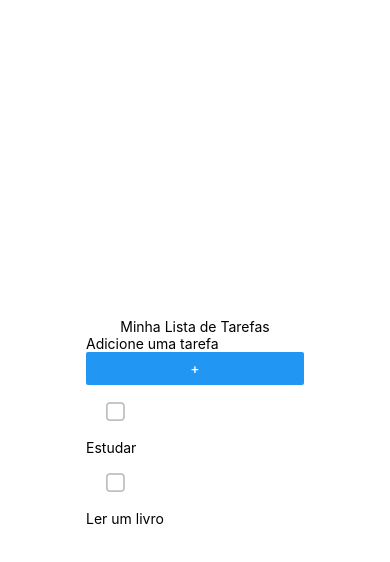
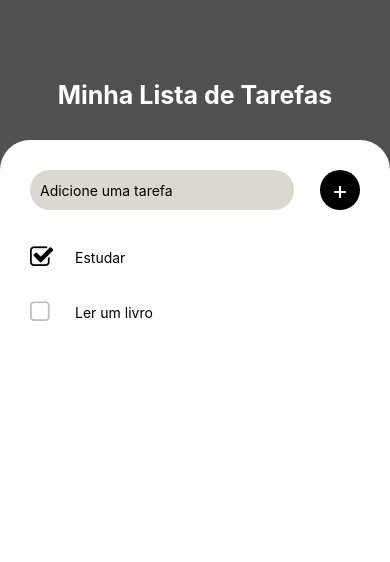
Before and after one commit to ronycastroc/listplus-rn, a React Native app: screen / in a window 390 px wide. Shown: the top 562 px of the page. Built offline with nearby package versions, Linux system fonts and the light colour scheme.

Commit message:
style: title, form, tasks

```diff
--- a/App.js
+++ b/App.js
@@ -14,8 +14,7 @@ export default function App() {
 const styles = StyleSheet.create({
   container: {
     flex: 1,
-    backgroundColor: '#fff',
-    alignItems: 'center',
-    justifyContent: 'center',
+    backgroundColor: "#51514F",
+    paddingTop: 80,
   },
 });
--- a/src/components/Form/index.js
+++ b/src/components/Form/index.js
@@ -1,10 +1,16 @@
-import { View, TextInput, TouchableOpacity, Button } from "react-native";
+import { View, TextInput, TouchableOpacity, Text } from "react-native";
+import styles from "./style";
 
 export default function Form() {
   return (
-    <View>
-      <TextInput placeholder="Adicione uma tarefa"/>
-      <Button title="+"/>
+    <View style={styles.formContent}>
+      <TextInput style={styles.form} placeholder="Adicione uma tarefa"/>
+      <TouchableOpacity
+        style={styles.button}
+        onPress={() => {}}
+        >
+          <Text style={styles.textButton}>+</Text>
+      </TouchableOpacity>
     </View>
   );
 }
--- /dev/null
+++ b/src/components/Form/style.js
@@ -0,0 +1,32 @@
+import { StyleSheet } from "react-native";
+
+const styles = StyleSheet.create({
+  formContent: {
+    flexDirection: "row",
+    marginLeft: 20,
+    marginBottom: 20,
+    justifyContent: "space-between",
+    width: "100%"
+  },
+  form: {
+    width: "80%",
+    backgroundColor: "#DBD8D1",
+    paddingLeft: 10,
+    borderRadius: 50,
+  },
+  button: {
+    borderRadius: 50,
+    backgroundColor: "black",
+    width: 40,
+    height: 40,
+    alignItems: "center",
+    justifyContent: "center"
+  },
+  textButton: {
+    color: "#fff",
+    fontSize: 25,
+    textAlign: "center"
+  }
+});
+
+export default styles;
--- a/src/components/Main/index.js
+++ b/src/components/Main/index.js
@@ -1,10 +1,11 @@
 import { View } from "react-native";
 import Form from "../Form";
 import Task from "../Task";
+import styles from "./style";
 
 export default function Main() {
   return (
-    <View>
+    <View style={styles.mainContainer}>
       <Form />
       <Task />
     </View>
--- /dev/null
+++ b/src/components/Main/style.js
@@ -0,0 +1,16 @@
+import { StyleSheet } from "react-native";
+
+const styles = StyleSheet.create({
+  mainContainer: {
+    flex: 1,
+    backgroundColor: "#fff",
+    borderTopLeftRadius: 30,
+    borderTopRightRadius: 30,
+    alignItems: "flex-start",
+    paddingTop: 30,
+    paddingLeft: 10,
+    paddingRight: 50,
+  }
+});
+
+export default styles;
--- a/src/components/Task/index.js
+++ b/src/components/Task/index.js
@@ -1,15 +1,16 @@
 import { Text, View } from "react-native";
 import { CheckBox } from '@rneui/themed';
+import styles from "./style";
 
 export default function Task() {
   return (
     <View>
-      <View>
-        <CheckBox />
+      <View style={styles.taskBox}>
+        <CheckBox checked size={25} checkedColor="black" />
         <Text>Estudar</Text>
       </View>
-      <View>
-        <CheckBox />
+      <View style={styles.taskBox}>
+        <CheckBox size={25}/>
         <Text>Ler um livro</Text>
       </View>
     </View>
--- /dev/null
+++ b/src/components/Task/style.js
@@ -0,0 +1,10 @@
+import { StyleSheet } from "react-native";
+
+const styles = StyleSheet.create({
+  taskBox: {
+    flexDirection: "row",
+    alignItems: "center"
+  }
+});
+
+export default styles;
--- a/src/components/Title/index.js
+++ b/src/components/Title/index.js
@@ -1,9 +1,10 @@
 import { View, Text } from "react-native";
+import styles from "./style";
 
 export default function Title() {
   return (
     <View>
-      <Text>Minha Lista de Tarefas</Text>
+      <Text style={styles.title}>Minha Lista de Tarefas</Text>
     </View>
   );
 }
--- /dev/null
+++ b/src/components/Title/style.js
@@ -0,0 +1,13 @@
+import { StyleSheet } from "react-native";
+
+const styles = StyleSheet.create({
+  title: {
+    textAlign: "center",
+    fontSize: 25,
+    fontWeight: "bold",
+    paddingBottom: 30,
+    color: "white",
+  }
+});
+
+export default styles;
```
